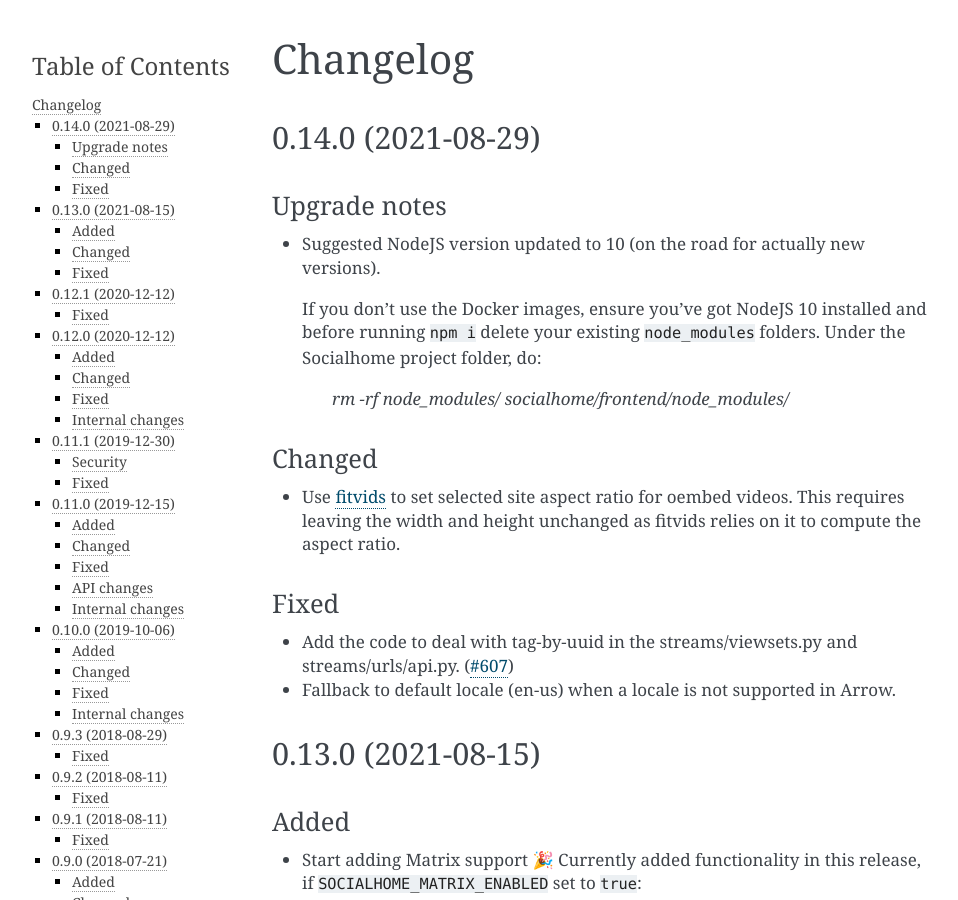
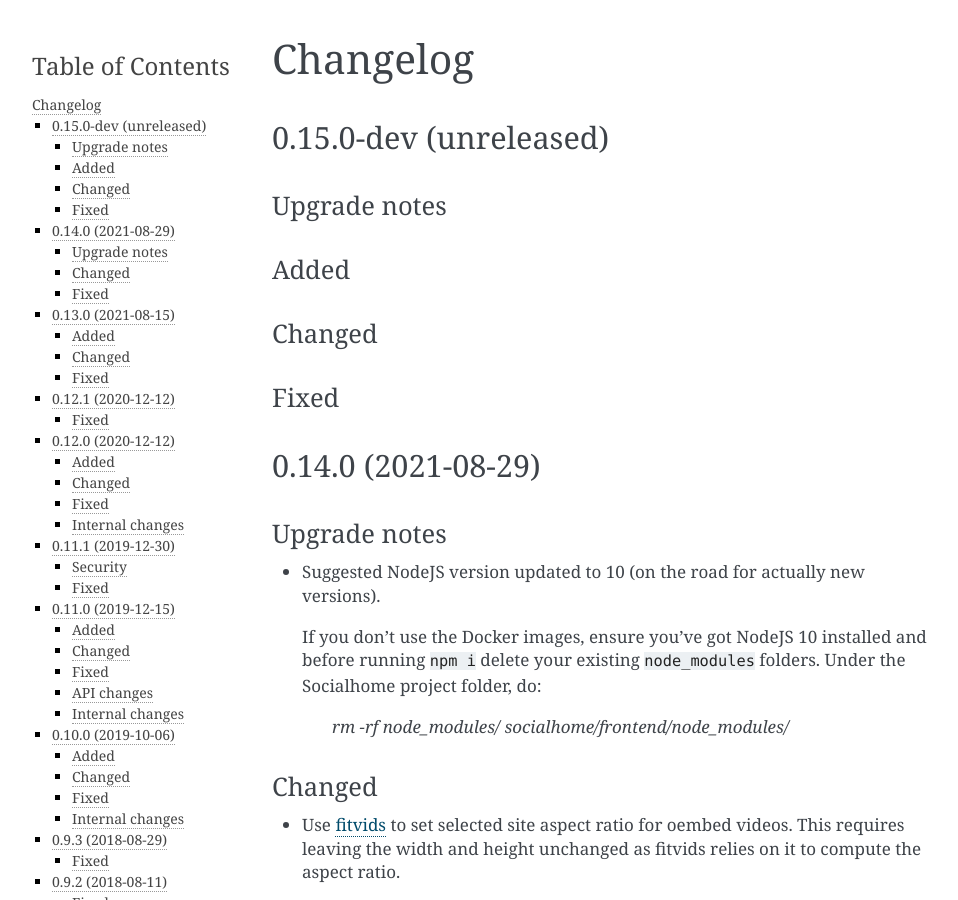
Before and after one commit to jaywink/socialhome, a Sphinx documentation site: the page built from docs/changelog.rst, in a window 1280 px wide and 900 px high. Shown: the whole window, without its empty margins (148-1106 px from the left). Built offline with Sphinx 7.4.7, drawn with Linux system fonts in a browser that asks for light colours.

Commit message:
Start new dev cycle

```diff
--- a/docs/changelog.rst
+++ b/docs/changelog.rst
@@ -2,6 +2,22 @@
 
 Changelog
 =========
+
+0.15.0-dev (unreleased)
+-----------------------
+
+Upgrade notes
+.............
+
+Added
+.....
+
+Changed
+.......
+
+Fixed
+.....
+
 
 0.14.0 (2021-08-29)
 -------------------
--- a/docs/conf.py
+++ b/docs/conf.py
@@ -1,6 +1,6 @@
 #!/usr/bin/env python3
 # -*- coding: utf-8 -*-
-__version__ = "0.14.0"
+__version__ = "0.15.0-dev"
 
 # Federation documentation build configuration file, created by
 # sphinx-quickstart on Sun Oct  2 12:42:19 2016.
--- a/socialhome/__init__.py
+++ b/socialhome/__init__.py
@@ -1,5 +1,5 @@
 # -*- coding: utf-8 -*-
-__version__ = "0.14.0"
+__version__ = "0.15.0-dev"
 __version_info__ = tuple([int(num) if num.isdigit() else num for num in __version__.replace("-", ".", 1).split(".")])
 
 default_app_config = "socialhome.apps.SocialhomeConfig"
```
